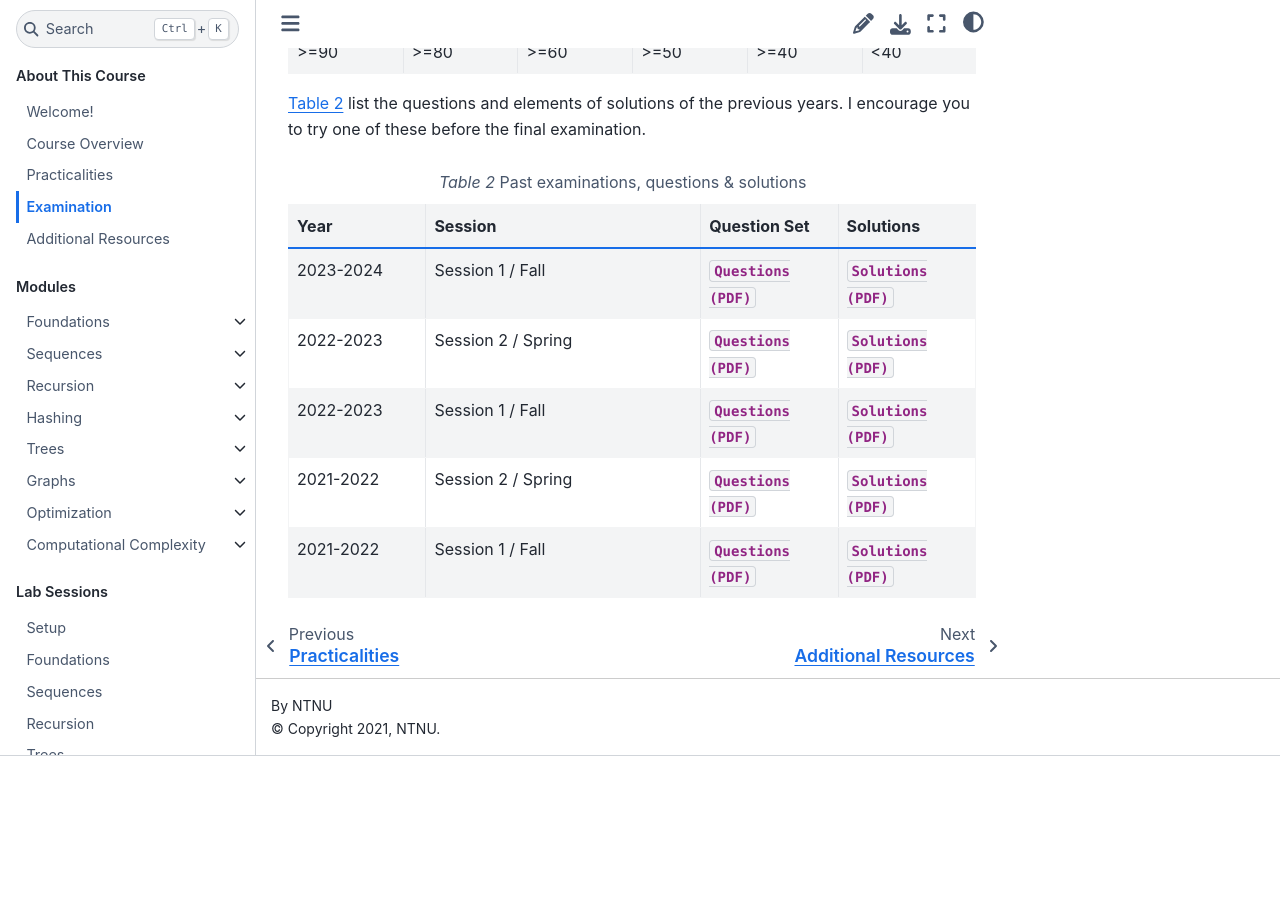
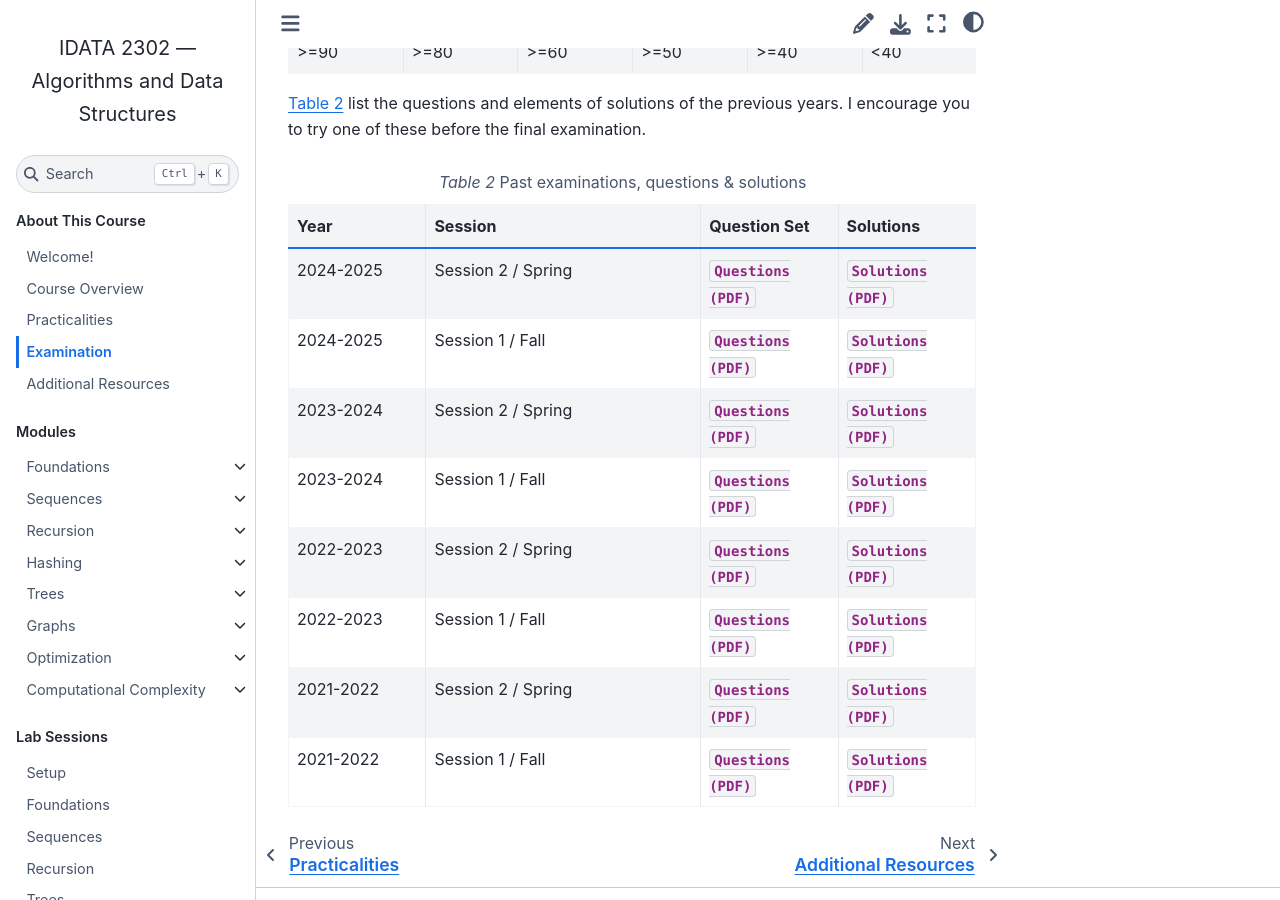
Before and after one commit to fchauvel/ntnu-idata2302-website, a Sphinx documentation site: the page built from source/about/exams.rst, in a window 1280 px wide and 900 px high, scrolled down 451 px. Built offline with Sphinx 7.4.7 and the Sphinx Book theme 1.1.4, drawn with Linux system fonts in a browser that asks for light colours; before the commit the page ends 1207 px from its top, so only the background shows below that.

Commit message:
content: Add last 2024 and 2025 exams

```diff
--- a/source/about/exams.rst
+++ b/source/about/exams.rst
@@ -29,6 +29,18 @@
      - Session
      - Question Set
      - Solutions
+   * - 2024-2025
+     - Session 2 / Spring
+     - :download:`Questions (PDF) <_static/exams/2025-05_questions.pdf>`
+     - :download:`Solutions (PDF) <_static/exams/2025-05_solutions.pdf>`
+   * - 2024-2025
+     - Session 1 / Fall
+     - :download:`Questions (PDF) <_static/exams/2024-12_questions.pdf>`
+     - :download:`Solutions (PDF) <_static/exams/2024-12_solutions.pdf>`
+   * - 2023-2024
+     - Session 2 / Spring
+     - :download:`Questions (PDF) <_static/exams/2024-05_questions.pdf>`
+     - :download:`Solutions (PDF) <_static/exams/2024-05_solutions.pdf>`
    * - 2023-2024
      - Session 1 / Fall
      - :download:`Questions (PDF) <_static/exams/2023-12_questions.pdf>`
```
Also changed, not shown: 6 other files.
